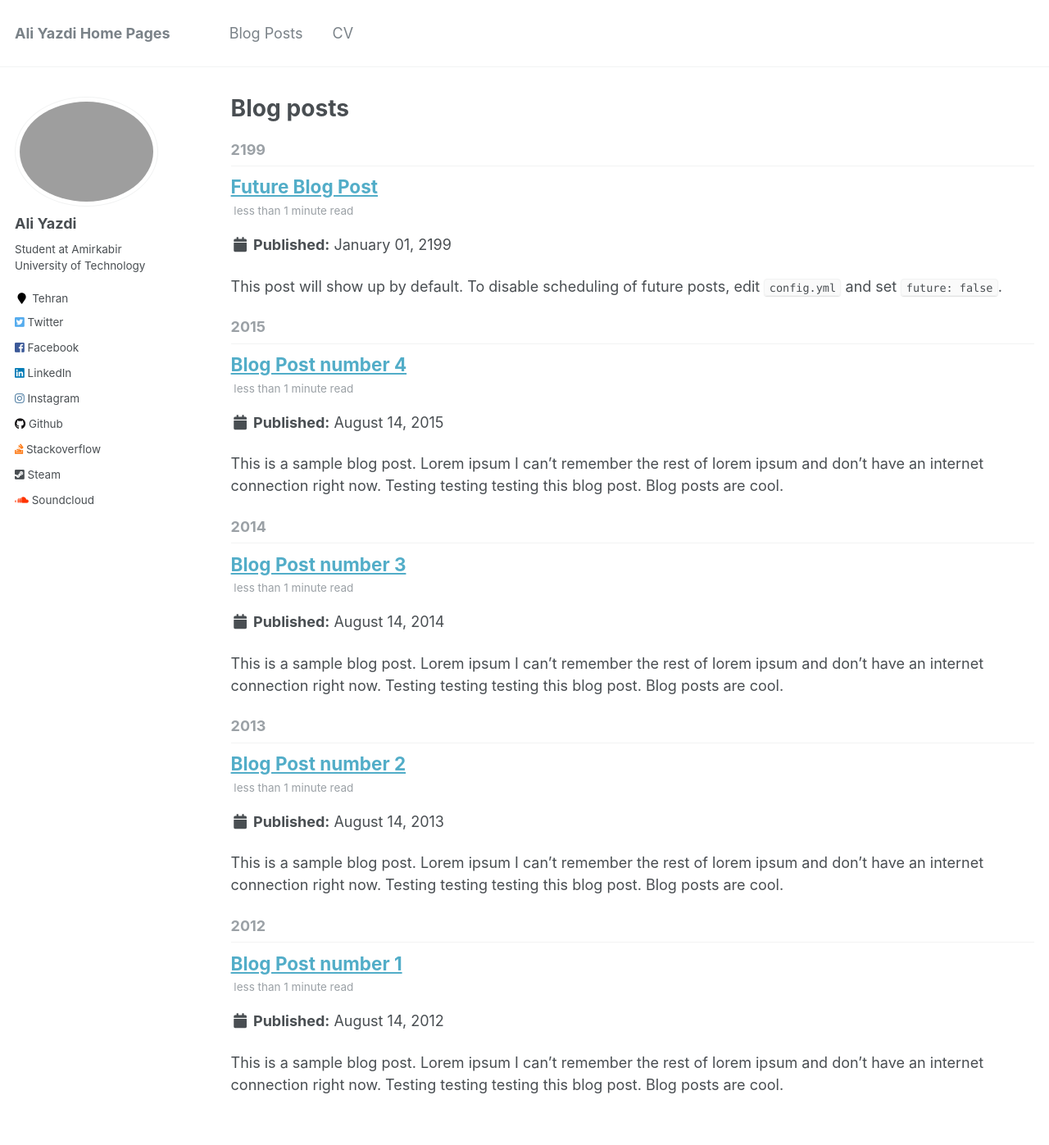
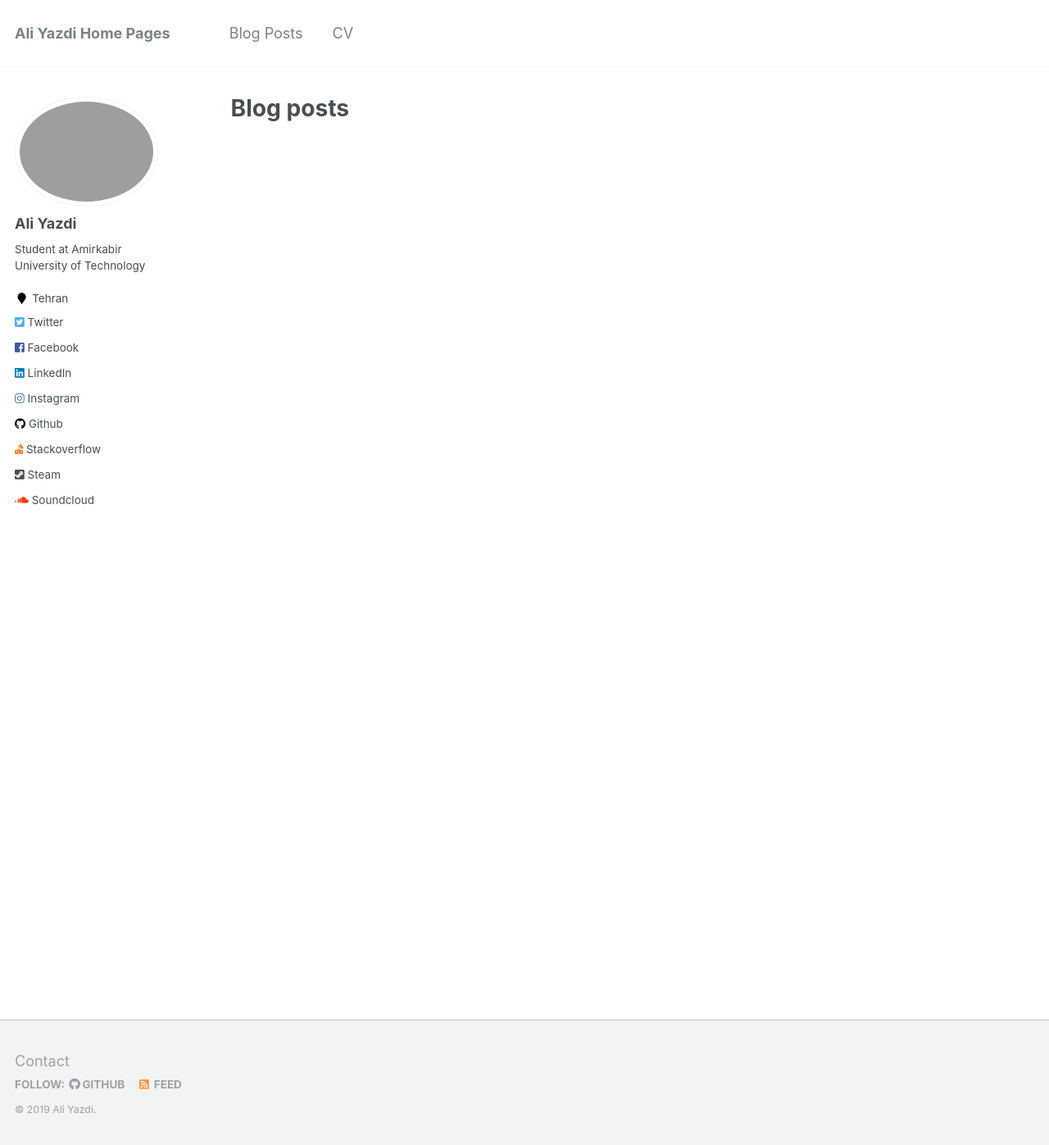
Before and after one commit to aliyazdi75/aliyazdi75.github.io, a Jekyll site: the page built from _pages/year-archive.html, in a window 1280 px wide and 1400 px high. Shown: the top 1397 px of the window at 82% size. Built offline with Jekyll 4.4.1, drawn with Linux system fonts in a browser that asks for light colours.

Commit message:
add post blog

```diff
--- a/_config.yml
+++ b/_config.yml
@@ -19,7 +19,7 @@ repository               : "aliyazdi75/aliyazdi75.github.io"
 teaser                   :  # filename of teaser fallback teaser image placed in /images/, .e.g. "500x300.png"
 breadcrumbs              : false # true, false (default)
 words_per_minute         : 160
-future                   : true
+future                   : false
 read_more                : "disabled" # if enabled, adds "Read more" links to excerpts
 talkmap_link             : false #change to true to add link to talkmap on talks page
 comments:
@@ -139,12 +139,10 @@ exclude:
   - Gemfile
   - Gruntfile.js
   - gulpfile.js
-  - LICENSE
   - log
   - node_modules
   - package.json
   - Rakefile
-  - README
   - tmp
 keep_files:
   - .git
--- a/_posts/2012-08-14-blog-post-1.md
+++ /dev/null
@@ -1,20 +0,0 @@
----
-title: 'Blog Post number 1'
-date: 2012-08-14
-permalink: /posts/2012/08/blog-post-1/
-tags:
-  - cool posts
-  - category1
-  - category2
----
-
-This is a sample blog post. Lorem ipsum I can't remember the rest of lorem ipsum and don't have an internet connection right now. Testing testing testing this blog post. Blog posts are cool.
-
-Headings are cool
-======
-
-You can have many headings
-======
-
-Aren't headings cool?
-------
--- a/_posts/2013-08-14-blog-post-2.md
+++ /dev/null
@@ -1,20 +0,0 @@
----
-title: 'Blog Post number 2'
-date: 2013-08-14
-permalink: /posts/2013/08/blog-post-2/
-tags:
-  - cool posts
-  - category1
-  - category2
----
-
-This is a sample blog post. Lorem ipsum I can't remember the rest of lorem ipsum and don't have an internet connection right now. Testing testing testing this blog post. Blog posts are cool.
-
-Headings are cool
-======
-
-You can have many headings
-======
-
-Aren't headings cool?
-------
--- a/_posts/2014-08-14-blog-post-3.md
+++ /dev/null
@@ -1,20 +0,0 @@
----
-title: 'Blog Post number 3'
-date: 2014-08-14
-permalink: /posts/2014/08/blog-post-3/
-tags:
-  - cool posts
-  - category1
-  - category2
----
-
-This is a sample blog post. Lorem ipsum I can't remember the rest of lorem ipsum and don't have an internet connection right now. Testing testing testing this blog post. Blog posts are cool.
-
-Headings are cool
-======
-
-You can have many headings
-======
-
-Aren't headings cool?
-------
--- a/_posts/2199-01-01-future-post.md
+++ /dev/null
@@ -1,11 +0,0 @@
----
-title: 'Future Blog Post'
-date: 2199-01-01
-permalink: /posts/2012/08/blog-post-4/
-tags:
-  - cool posts
-  - category1
-  - category2
----
-
-This post will show up by default. To disable scheduling of future posts, edit `config.yml` and set `future: false`.
```
Also changed, not shown: _posts/2015-08-14-blog-post-4.md (deleted, +0 -20 lines), _posts/2019-03-blog-post-1.md (added, +16 -0 lines), 1 other file.
